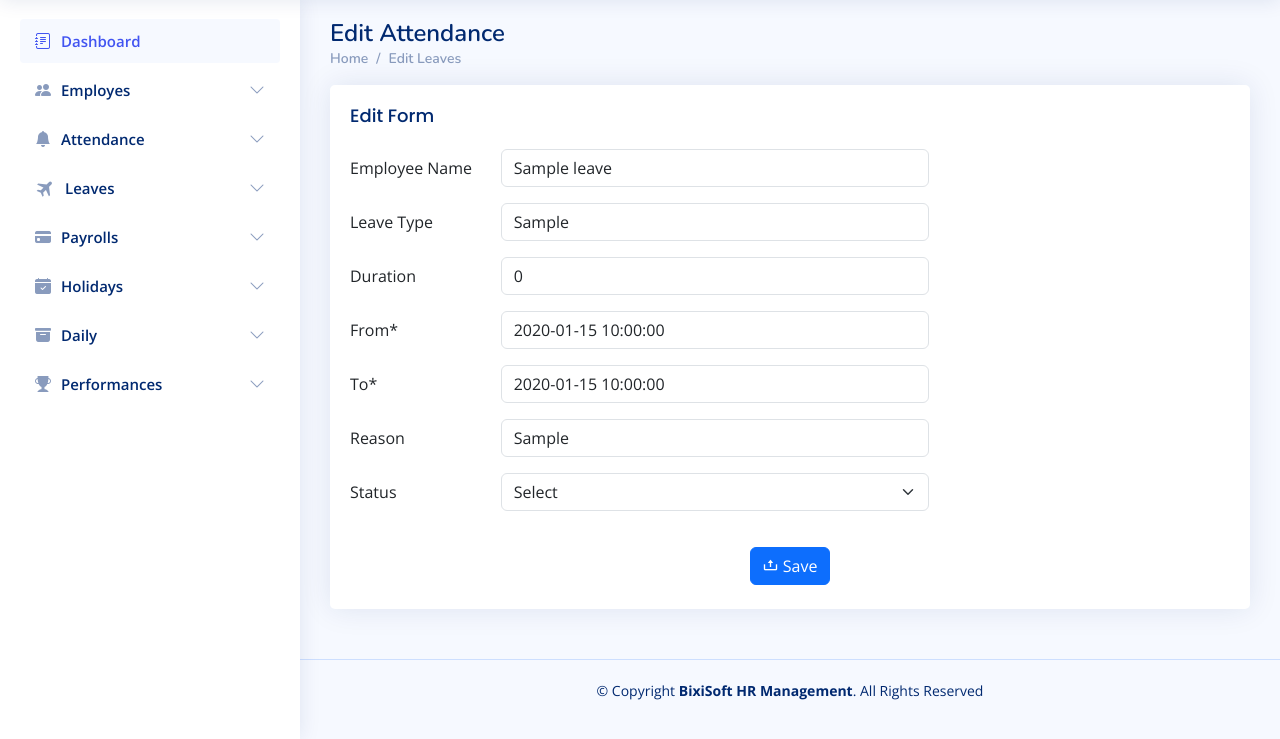
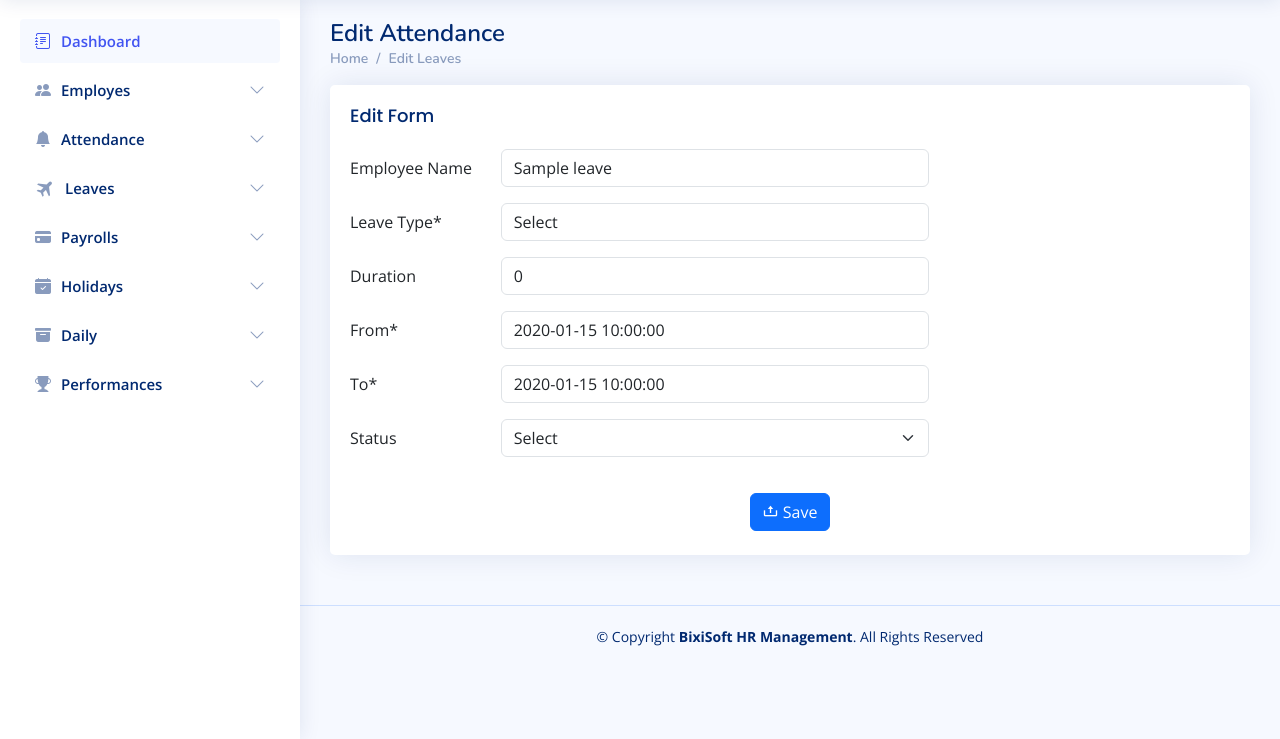
Before and after one commit to alpha121x/Hr-panel, a PHP site: page /edit-leave.php?id=1 in a window 1280 px wide. Shown: the part 61-800 px from the top of the page. Run offline with PHP 8.4, Linux system fonts and the light colour scheme; a user stored in the database is signed in; tables that the repository leaves empty or names only in its code hold one stand-in row (values such as "Sample post"); some libraries are stand-ins or nearby versions.

Commit message:
completed leave module

```diff
--- a/edit-leave.php
+++ b/edit-leave.php
@@ -65,17 +65,24 @@ if (isset($_GET['id'])) {
               <!-- Horizontal Form -->
               <form method="post" action="fire-update-querries.php" enctype="form-data">
                 <div class="row mb-3">
-                  <label for="inputemployename" class="col-sm-2 col-form-label"><input type="hidden" name="edit-employe-attendance-id" value='<?php echo $id; ?>'>Employee Name</label>
+                  <label for="inputemployename" class="col-sm-2 col-form-label"><input type="hidden" name="edit-leave-id" value='<?php echo $id; ?>'>Employee Name</label>
                   <div class="col-sm-6">
                     <input type="text" class="form-control" value='<?php echo $employe_name; ?>' name="employe_name">
                   </div>
                 </div>
+
                 <div class="row mb-3">
-                  <label for="inputemail" class="col-sm-2 col-form-label">Leave Type</label>
+                  <label for="leave_type" class="col-sm-2 col-form-label">Leave Type*</label>
                   <div class="col-sm-6">
-                    <input type="text" class="form-control" value='<?php echo $leave_type; ?>' name="leave_type">
+                    <select id="inputState" class="form-control" name="leave_type">
+                      <option selected>Select</option>
+                      <option value="Sick Leave" <?php echo ($leave_type == 'Sick Leave') ? 'selected' : ''; ?>>Sick Leave</option>
+                      <option value="Casual Leave" <?php echo ($leave_type == 'Casual Leave') ? 'selected' : ''; ?>>Casual Leave</option>
+                      <option value="Annual Leave" <?php echo ($leave_type == 'Annual Leave') ? 'selected' : ''; ?>>Annual Leave</option>
+                    </select>
                   </div>
                 </div>
+
 
                 <div class="row mb-3">
                   <label for="inputuser" class="col-sm-2 col-form-label">Duration</label>
@@ -98,12 +105,6 @@ if (isset($_GET['id'])) {
                   </div>
                 </div>
 
-                <div class="row mb-3">
-                  <label for="inputimage" class="col-sm-2 col-form-label">Reason</label>
-                  <div class="col-sm-6">
-                    <input type="text" class="form-control" value='<?php echo $leave_type; ?>' name="date">
-                  </div>
-                </div>
 
                 <div class="row mb-3">
                   <label for="status" class="col-sm-2 col-form-label">Status</label>
@@ -122,7 +123,7 @@ if (isset($_GET['id'])) {
 
 
             <div class="text-center">
-                  <button type="submit" class="btn btn-primary" name="update"><i class='bx bx-upload'></i> Save</button>
+              <button type="submit" class="btn btn-primary" name="update-leave"><i class='bx bx-upload'></i> Save</button>
             </div>
             <br>
             </form><!-- End Horizontal Form -->
--- a/manage-leaves.php
+++ b/manage-leaves.php
@@ -47,7 +47,6 @@
             <th scope="col">Leave Type</th>
             <th scope="col">Duration</th>
             <th scope="col">Dates</th>
-            <th scope="col">Reason</th>
             <th scope="col">Status</th>
             <th scope="col">Actions</th>
         </tr>
@@ -78,7 +77,6 @@
                     <td><?php echo $leave_type ?></td>
                     <td><?php echo $duration ?> Days</td>
                     <td><?php echo $date_from . " to " . $date_to; ?></td>
-                    <td><?php echo $leave_type ?></td>
                     <td><?php echo $status ?></td>
                     <td>
                         <a href="edit-leave.php?id=<?php echo $leave['id']; ?>" class='text-black'><i class="bi bi-pencil-square"></i>&nbsp;Edit</a>
```
Also changed, not shown: fire-update-querries.php (+26 -0 lines). Lines whose indentation alone changed are shown as unchanged.
